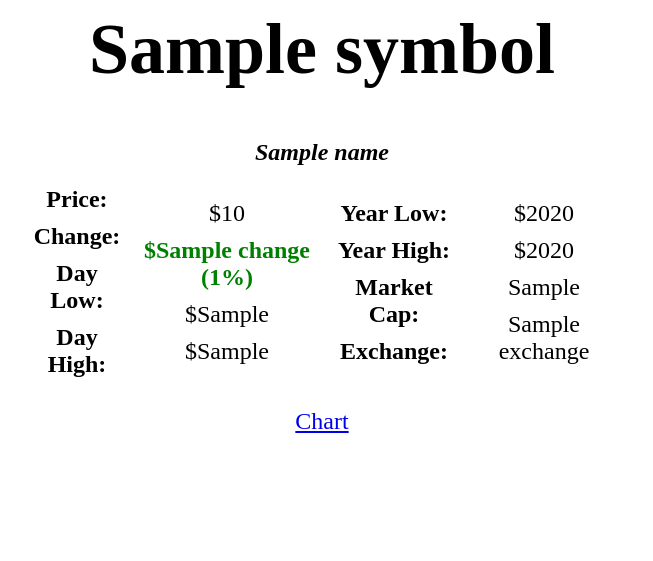
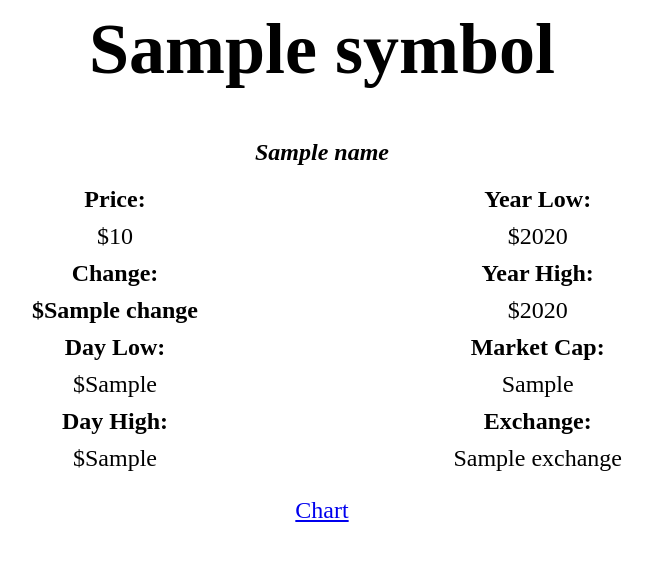
Before and after one commit to trevorpersons/NoCodeKings, a Django app: template financials/templates/stock_info.html in a window 1280 px wide. Shown: the top 561 px of the page, without its empty margins (318-971 px from the left). Run offline with Django 4.2, Linux system fonts and the light colour scheme; the template is opened without the code that fills it: most values are stand-ins (such as "Sample title", 1, 10 or a date in 2020).

Commit message:
finally got the red/green working

```diff
--- a/financials/templates/stock_info.html
+++ b/financials/templates/stock_info.html
@@ -65,45 +65,56 @@
     .negative {
         color: red;
     }
+
     p.change {
         font-weight: bold;
     }
+
+    .label {
+        font-weight: bold;
+        margin-top: 10px;
+    }
+
+    .left-container p:not(.change),
+    .right-container p:not(.change) {
+        margin-bottom: 5px;
+    }
+
+
 </style>
-
 <h1 class="enlarge">{{ symbol }}</h1>
 <p class="emphasis">{{ name }}</p>
-
 <div class="container">
     <div class="left-container">
         <div class="data">
-            <p><strong>Price:</strong></p>
-            <p><strong>Change:</strong></p>
-            <p><strong>Day Low:</strong></p>
-            <p><strong>Day High:</strong></p>
-        </div>
-        <div class="data">
+            <p class="label">Price:</p>
             <p>&#36;{{ price }}</p>
-        <p class="change {% if change < 0 %}negative{% else %}positive{% endif %}">&#36;{{ change }} ({{ changesPercentage}}&#37;)</p>
-            </p>
+            <p class="label">Change:</p>
+{% if change < 0 %} <p class="change negative">&#36;{{ change }} ({{ changesPercentage }}&#37;)</p>
+    {% elif change > 0 %}
+    <p class="change positive">&#36;{{ change }} (+{{ changesPercentage|floatformat:2 }}&#37;)</p>
+    {% else %}
+    <p class="change">&#36;{{ change }}</p>
+    {% endif %}
+
+            <p class="label">Day Low:</p>
             <p>&#36;{{ dayLow }}</p>
+            <p class="label">Day High:</p>
             <p>&#36;{{ dayHigh }}</p>
         </div>
     </div>
 
     <div class="right-container">
         <div class="data">
-            <p><strong>Year Low:</strong></p>
-            <p><strong>Year High:</strong></p>
-            <p><strong>Market Cap:</strong></p>
-            <p><strong>Exchange:</strong></p>
-        </div>
-        <div class="data">
+            <p class="label">Year Low:</p>
             <p>&#36;{{ yearLow }}</p>
+            <p class="label">Year High:</p>
             <p>&#36;{{ yearHigh }}</p>
+            <p class="label">Market Cap:</p>
             <p>{{ marketCap }}</p>
+            <p class="label">Exchange:</p>
             <p>{{ exchange }}</p>
         </div>
     </div>
 </div>
-
 <a href="http://127.0.0.1:8000/financials/stock_chart/{{ symbol }}">Chart</a>
```
Also changed, not shown: db.sqlite3.
